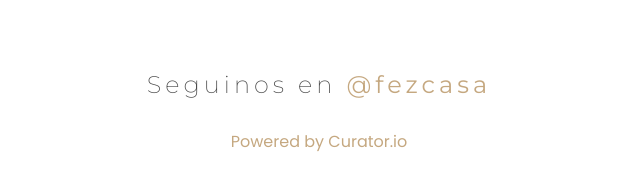
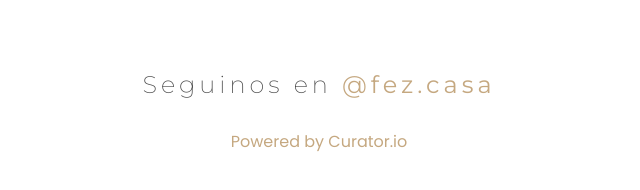
Before and after one commit to fpisso/fez-casa, a plain HTML site: page index.html in a window 1280 px wide. Shown: the part 656-846 px from the top of the page, 321-961 px from the left. Drawn offline with Linux system fonts and the light colour scheme; no server answers.

Commit message:
Update index.html

```diff
--- a/index.html
+++ b/index.html
@@ -27,7 +27,7 @@
         </main>
 
     <section class="instagram-section">
-        <h2>Seguinos en <a href="https://instagram.com/fez.casa" target="_blank">@fezcasa</a></h2>
+        <h2>Seguinos en <a href="https://instagram.com/fez.casa" target="_blank">@fez.casa</a></h2>
         <div id="curator-feed-default-feed-layout">
             <a href="https://curator.io" target="_blank" class="crt-logo crt-tag">Powered by Curator.io</a>
         </div>
```
